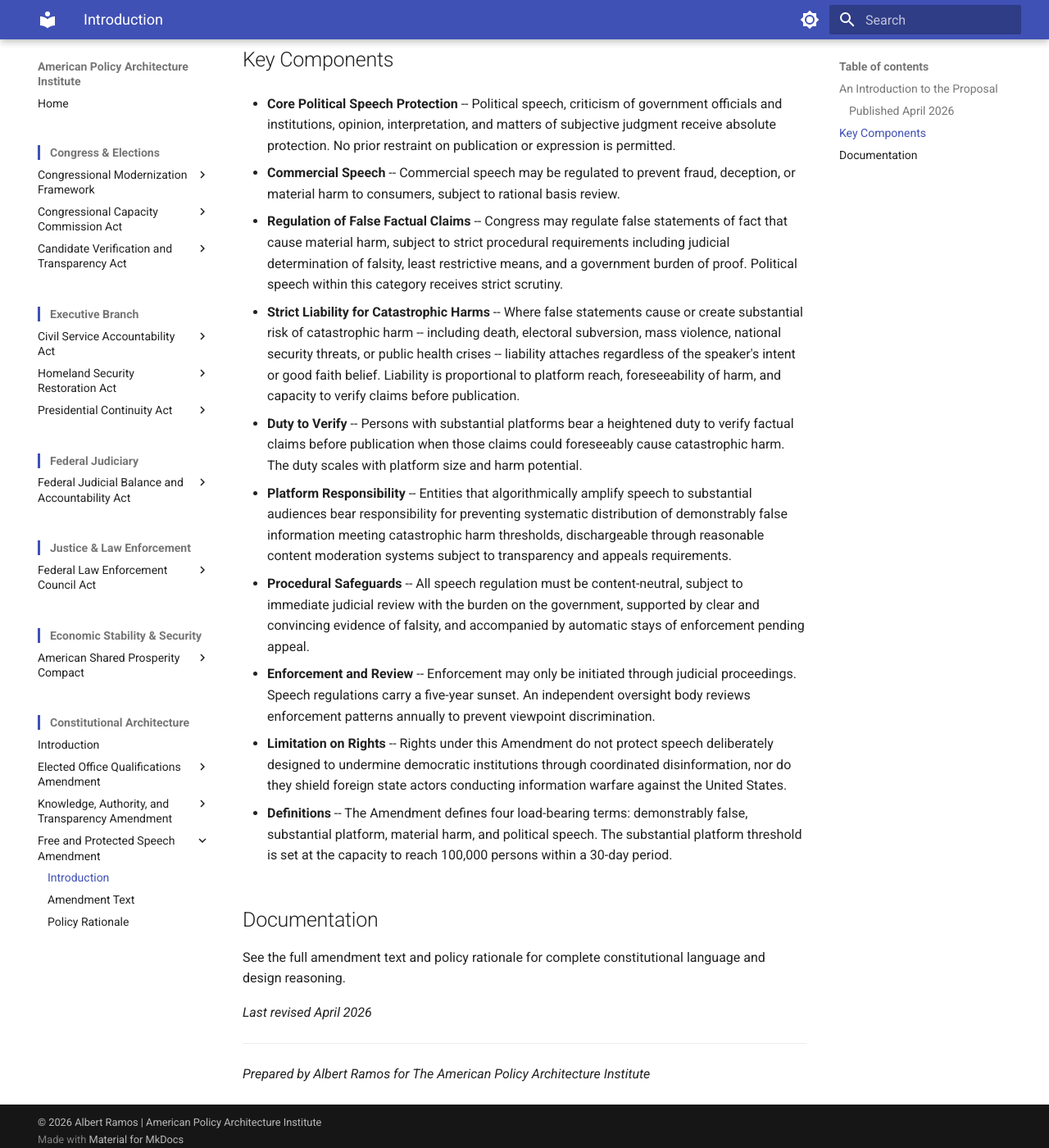
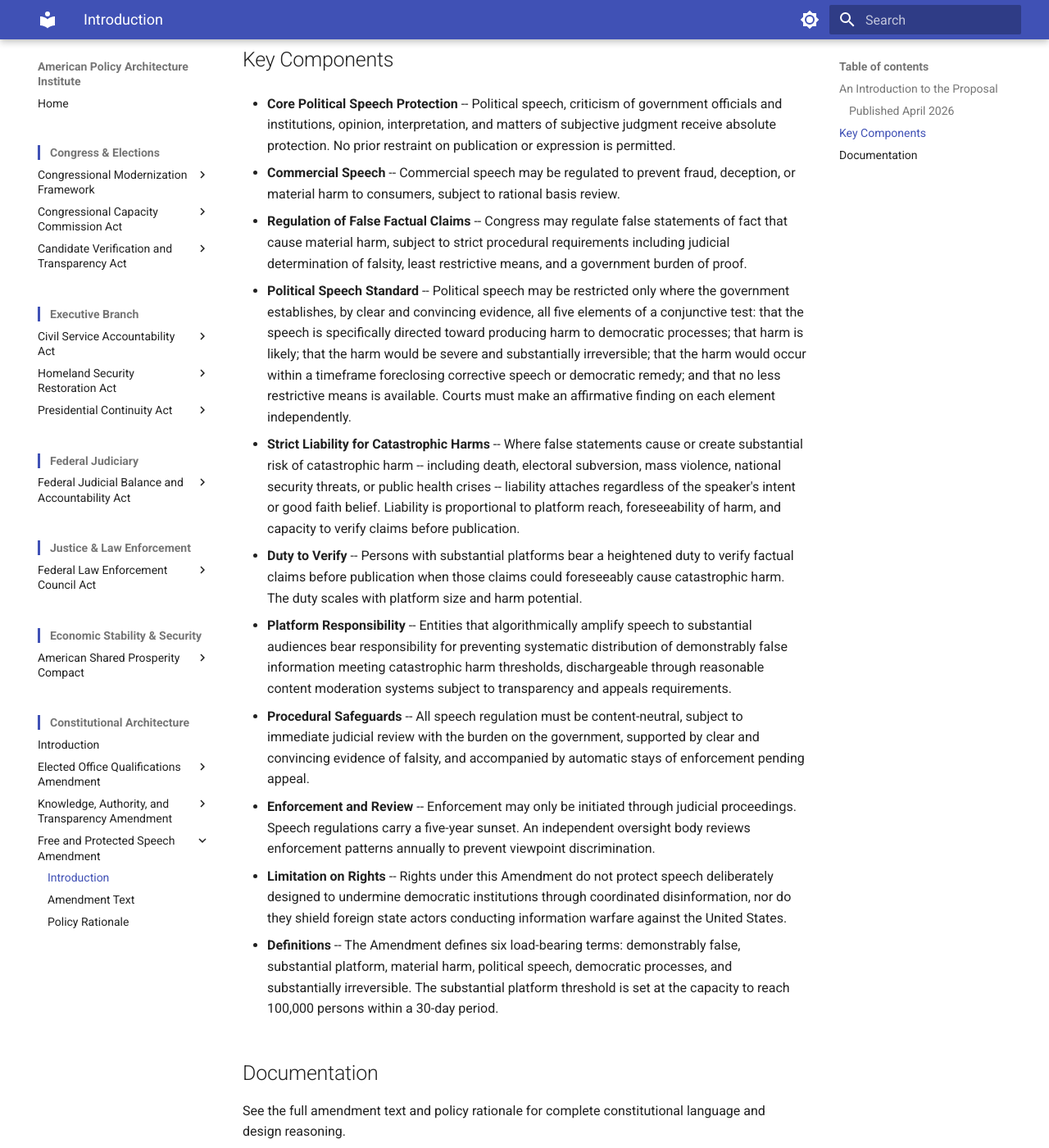
Before and after one commit to albertintech/apai, an MkDocs documentation site: the page built from docs/amendments/fpsa/introduction.md, in a window 1280 px wide and 1400 px high, scrolled down 712 px. Shown: the whole window at 82% size. Built offline with MkDocs 1.6.1 and Material for MkDocs 9.7.7, drawn with Linux system fonts in a browser that asks for light colours; some of the changed text lies outside the part shown.

Commit message:
Update introduction.md

```diff
--- a/docs/amendments/fpsa/introduction.md
+++ b/docs/amendments/fpsa/introduction.md
@@ -18,7 +18,9 @@ The Amendment takes its name deliberately. "Free and Protected Speech" replaces
 
 - **Commercial Speech** -- Commercial speech may be regulated to prevent fraud, deception, or material harm to consumers, subject to rational basis review.
 
-- **Regulation of False Factual Claims** -- Congress may regulate false statements of fact that cause material harm, subject to strict procedural requirements including judicial determination of falsity, least restrictive means, and a government burden of proof. Political speech within this category receives strict scrutiny.
+- **Regulation of False Factual Claims** -- Congress may regulate false statements of fact that cause material harm, subject to strict procedural requirements including judicial determination of falsity, least restrictive means, and a government burden of proof.
+
+- **Political Speech Standard** -- Political speech may be restricted only where the government establishes, by clear and convincing evidence, all five elements of a conjunctive test: that the speech is specifically directed toward producing harm to democratic processes; that harm is likely; that the harm would be severe and substantially irreversible; that the harm would occur within a timeframe foreclosing corrective speech or democratic remedy; and that no less restrictive means is available. Courts must make an affirmative finding on each element independently.
 
 - **Strict Liability for Catastrophic Harms** -- Where false statements cause or create substantial risk of catastrophic harm -- including death, electoral subversion, mass violence, national security threats, or public health crises -- liability attaches regardless of the speaker's intent or good faith belief. Liability is proportional to platform reach, foreseeability of harm, and capacity to verify claims before publication.
 
@@ -32,7 +34,7 @@ The Amendment takes its name deliberately. "Free and Protected Speech" replaces
 
 - **Limitation on Rights** -- Rights under this Amendment do not protect speech deliberately designed to undermine democratic institutions through coordinated disinformation, nor do they shield foreign state actors conducting information warfare against the United States.
 
-- **Definitions** -- The Amendment defines four load-bearing terms: demonstrably false, substantial platform, material harm, and political speech. The substantial platform threshold is set at the capacity to reach 100,000 persons within a 30-day period.
+- **Definitions** -- The Amendment defines six load-bearing terms: demonstrably false, substantial platform, material harm, political speech, democratic processes, and substantially irreversible. The substantial platform threshold is set at the capacity to reach 100,000 persons within a 30-day period.
 
 ## Documentation
 
```
Also changed, not shown: other parts of docs/amendments/fpsa/introduction.md (+1 -1 lines).
